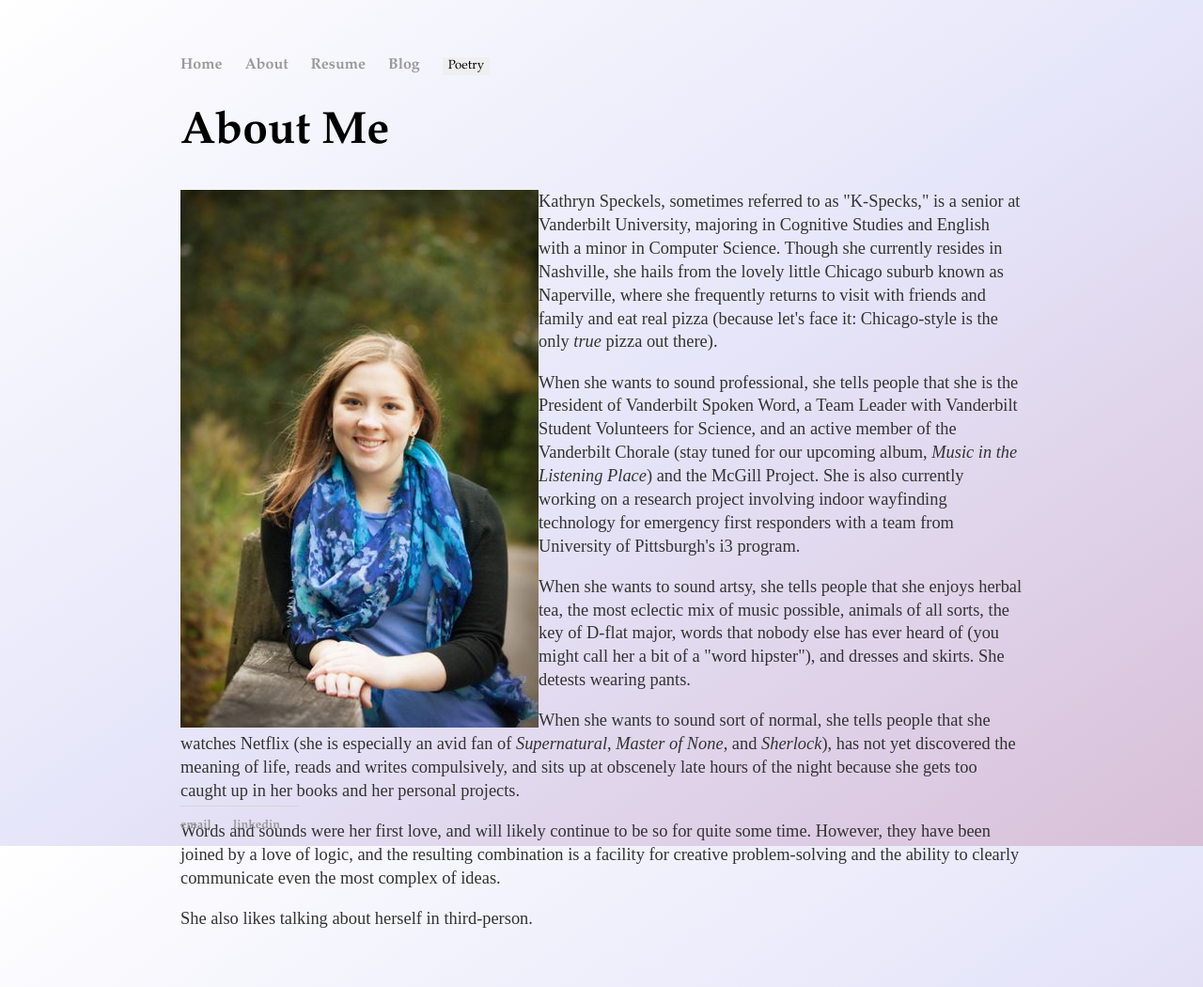
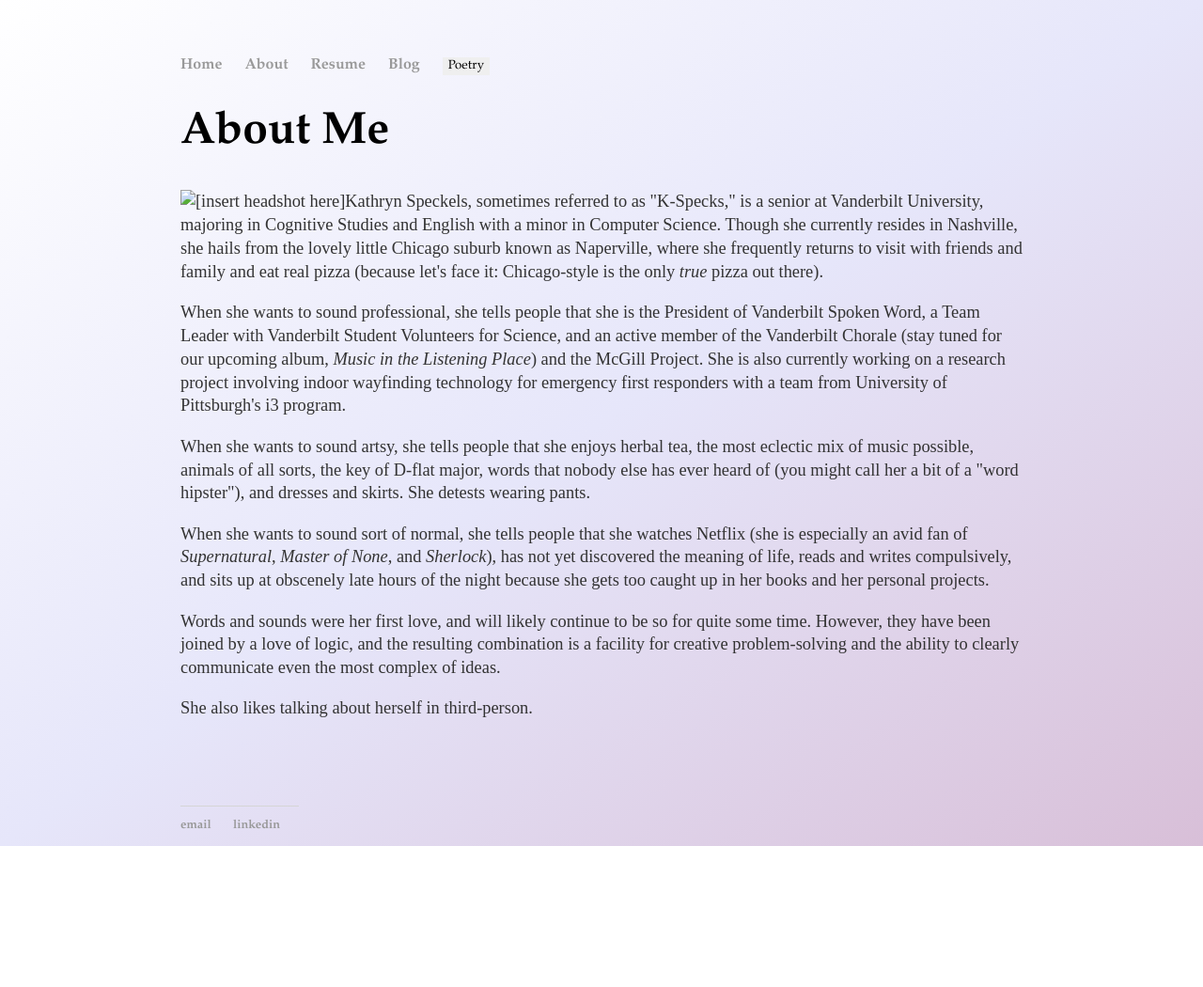
Before and after one commit to kspecks/kspecks.github.io, a Jekyll site: the page built from about/index.html, in a window 1280 px wide. Shown: the whole page at 94% size. Built offline with Jekyll 4.4.1, drawn with Linux system fonts in a browser that asks for light colours; after the commit the page ends 900 px from its top, so only the background shows below that.

Commit message:
Update index.html

```diff
--- a/about/index.html
+++ b/about/index.html
@@ -5,7 +5,7 @@ title: About Me
 	<h1>{{ page.title }}</h1>
 
 <p>
-	<img src="https://github.com/kspecks/kspecks.github.io/blob/master/about/Portrait%202.JPG"
+	<img src="/Portrait.JPG"
 	alt="[insert headshot here]" style="float:left"/>
 
 	Kathryn Speckels, sometimes referred to as "K-Specks," is a senior at Vanderbilt University, majoring in Cognitive Studies and
```
